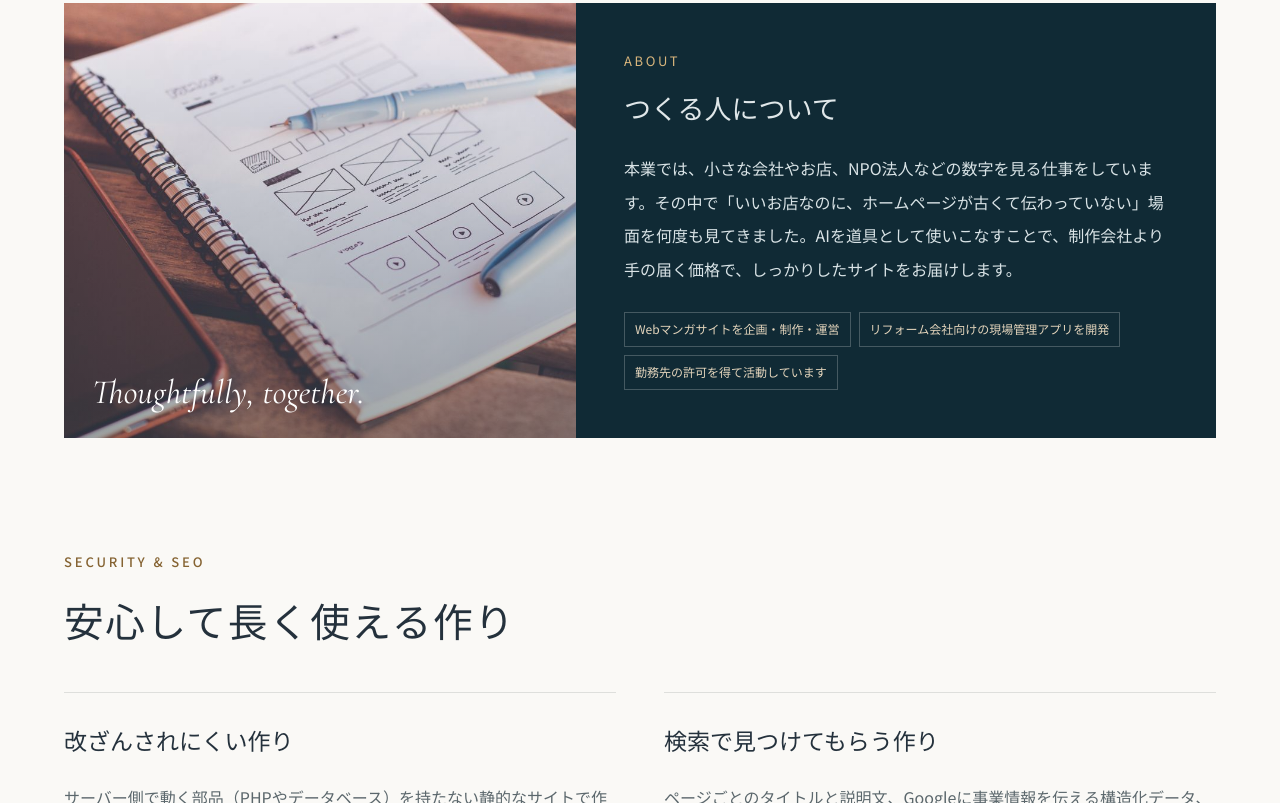
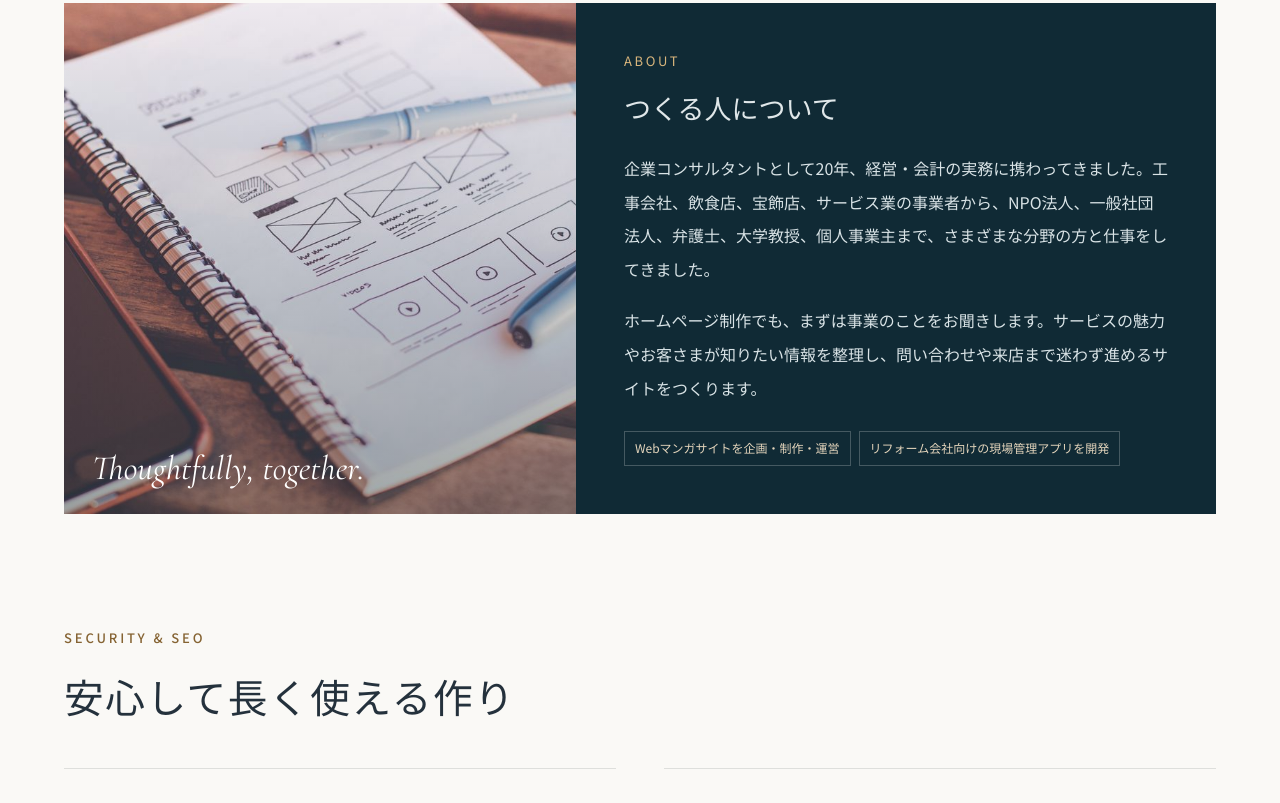
Before and after one commit to LUNACoAgents/luna-ai-atelier, a plain HTML site: page index.html in a window 1280 px wide. Shown: the part 5158-5961 px from the top of the page. Drawn offline with nearby package versions, Linux system fonts and the light colour scheme.

Commit message:
Update the atelier maker profile and contact FAQ

```diff
--- a/index.html
+++ b/index.html
@@ -161,8 +161,9 @@
       <div class="maker-visual"><img src="assets/img/design-desk.jpg" width="1100" height="733" alt="ノートに構成を描く制作イメージ" loading="lazy"><span aria-hidden="true">Thoughtfully, together.</span></div>
       <div class="maker-copy">
         <h3><small>ABOUT</small>つくる人について</h3>
-        <p>本業では、小さな会社やお店、NPO法人などの数字を見る仕事をしています。その中で「いいお店なのに、ホームページが古くて伝わっていない」場面を何度も見てきました。AIを道具として使いこなすことで、制作会社より手の届く価格で、しっかりしたサイトをお届けします。</p>
-        <ul><li>Webマンガサイトを企画・制作・運営</li><li>リフォーム会社向けの現場管理アプリを開発</li><li>勤務先の許可を得て活動しています</li></ul>
+        <p>企業コンサルタントとして20年、経営・会計の実務に携わってきました。工事会社、飲食店、宝飾店、サービス業の事業者から、NPO法人、一般社団法人、弁護士、大学教授、個人事業主まで、さまざまな分野の方と仕事をしてきました。</p>
+        <p>ホームページ制作でも、まずは事業のことをお聞きします。サービスの魅力やお客さまが知りたい情報を整理し、問い合わせや来店まで迷わず進めるサイトをつくります。</p>
+        <ul><li>Webマンガサイトを企画・制作・運営</li><li>リフォーム会社向けの現場管理アプリを開発</li></ul>
       </div>
     </div>
   </div>
@@ -255,7 +256,7 @@
     <div class="faq-list"><details><summary>文章や写真を用意できていません</summary><p>ヒアリングをもとに、原稿づくりからお手伝いします。写真はスマホで撮ったものでも大丈夫です。撮り方のコツもお伝えします。</p></details>
     <details><summary>自分で更新できますか？</summary><p>基本は保守プランで、こちらが更新を代行します（スタンダードは月2回まで）。ご自身で頻繁に更新したい場合は、別の作り方をご提案しますので、ヒアリングでお知らせください。</p></details>
     <details><summary>予約や通販はできますか？</summary><p>できます。サイト本体は安全な静的サイトのまま、予約は予約サービス（Airリザーブなど）、通販はBASE・STORESなどの専門サービスと組み合わせます。</p></details>
-    <details><summary>連絡や対応の時間は？</summary><p>ご連絡はメール・チャットが中心で、対応は平日夜と土日が中心です。勤務先の許可を得て活動しており、納期は事前に必ずお約束します。</p></details>
+    <details><summary>連絡や対応の時間は？</summary><p>ご連絡は主にメールやチャットで、対応は平日夜と土日が中心です。納期は事前にお約束します。</p></details>
     <details><summary>補助金は使えますか？</summary><p>小規模事業者持続化補助金など、ホームページ制作が対象になり得る制度があります。条件は公募ごとに変わるため、最新情報を一緒に確認しましょう。※申請手続きの代行や税務相談は行っていません。</p></details>
     <details><summary>どこまで対応していますか？</summary><p>さいたま市・大宮・東大宮周辺は対面でのお打ち合わせも可能です。それ以外の地域もオンラインで対応します。</p></details>
       <details><summary>メールアプリが開かないときは？</summary><p><a href="#contact">お問い合わせ欄</a>でメールアドレスをコピーし、普段お使いのメールサービスやアプリの宛先に貼り付けてください。</p></details>
```
